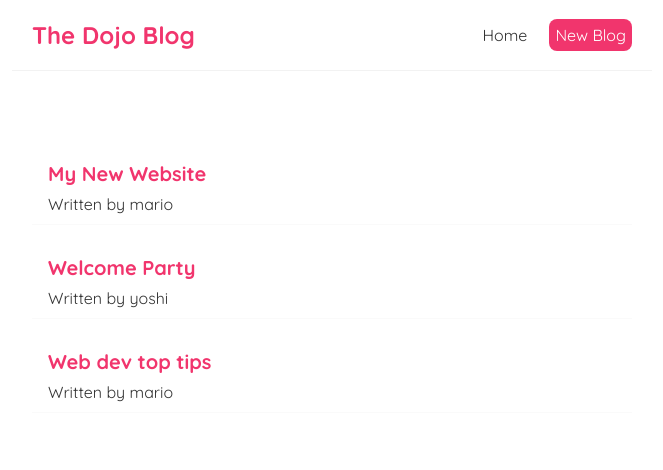
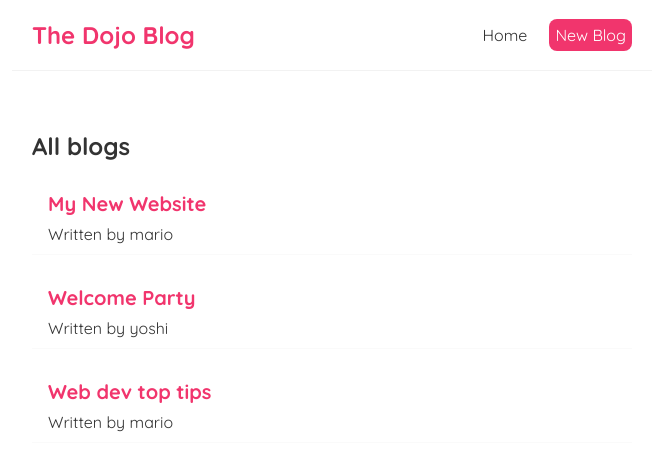
Before and after one commit to Chukwuka1488/Blog-with-React, a React (Create React App) app in the folder dojo-blog/: page / in a window 1280 px wide. Shown: the top 470 px of the page, without its empty margins (308-971 px from the left). Built offline with nearby package versions, Linux system fonts and the light colour scheme.

Commit message:
using props for reusable components

```diff
--- /dev/null
+++ b/dojo-blog/src/BlogList.js
@@ -0,0 +1,22 @@
+// import { useState } from 'react';
+
+const BlogList = ({ blogs, title }) => {
+  //   const blogs = props.blogs;
+  //   const title = props.title;
+
+  console.log(blogs);
+
+  return (
+    <div className='blog-list'>
+      <h2>{title}</h2>
+      {blogs.map((blog) => (
+        <div className='blog-preview' key={blog.id}>
+          <h2>{blog.title}</h2>
+          <p>Written by {blog.author}</p>
+        </div>
+      ))}
+    </div>
+  );
+};
+
+export default BlogList;
--- a/dojo-blog/src/Home.js
+++ b/dojo-blog/src/Home.js
@@ -1,7 +1,7 @@
 import { useState } from 'react';
+import BlogList from './BlogList';
 
 const Home = () => {
-  //   let name = 'Mario';
   const [blogs, setBlogs] = useState([
     {
       title: 'My New Website',
@@ -22,16 +22,9 @@ const Home = () => {
       id: 3,
     },
   ]);
-
-
   return (
     <div className='home'>
-      {blogs.map((blog) => (
-        <div className='blog-preview' key={blog.id}>
-          <h2>{blog.title}</h2>
-          <p>Written by {blog.author}</p>
-        </div>
-      ))}
+      <BlogList blogs={blogs} title="All blogs"></BlogList>
     </div>
   );
 };
```
